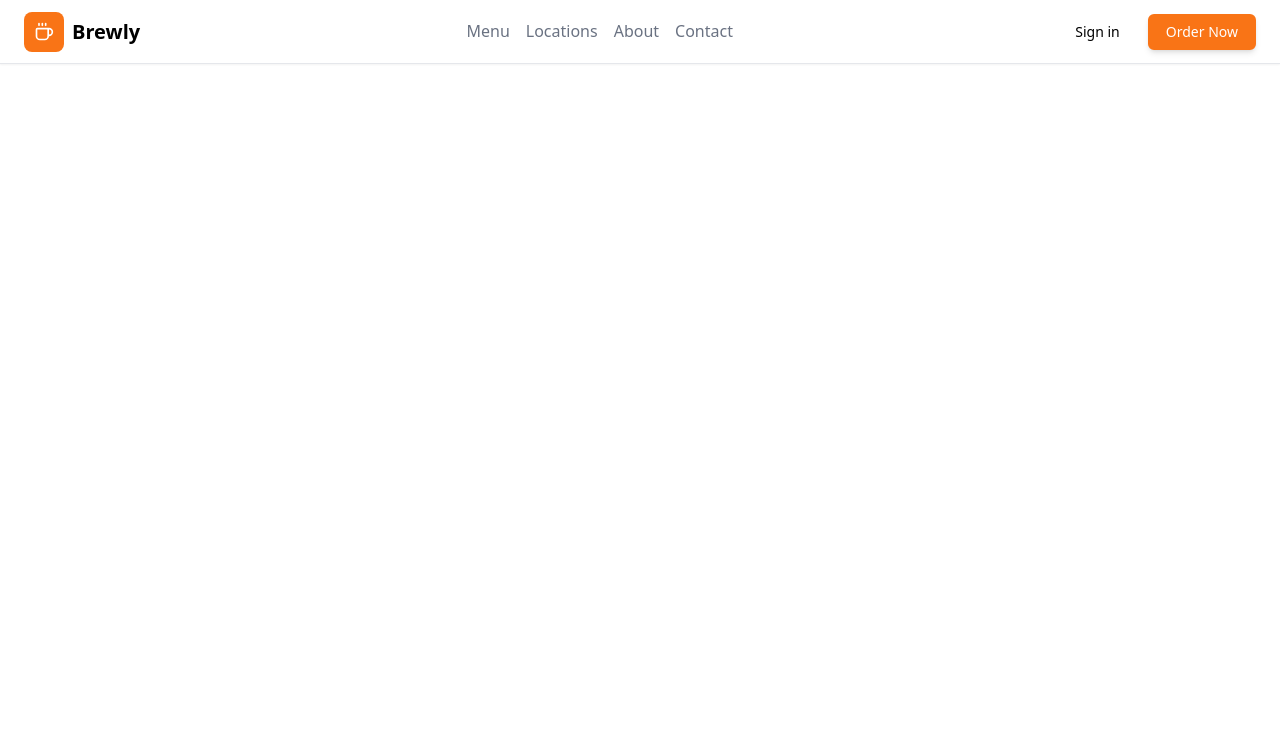
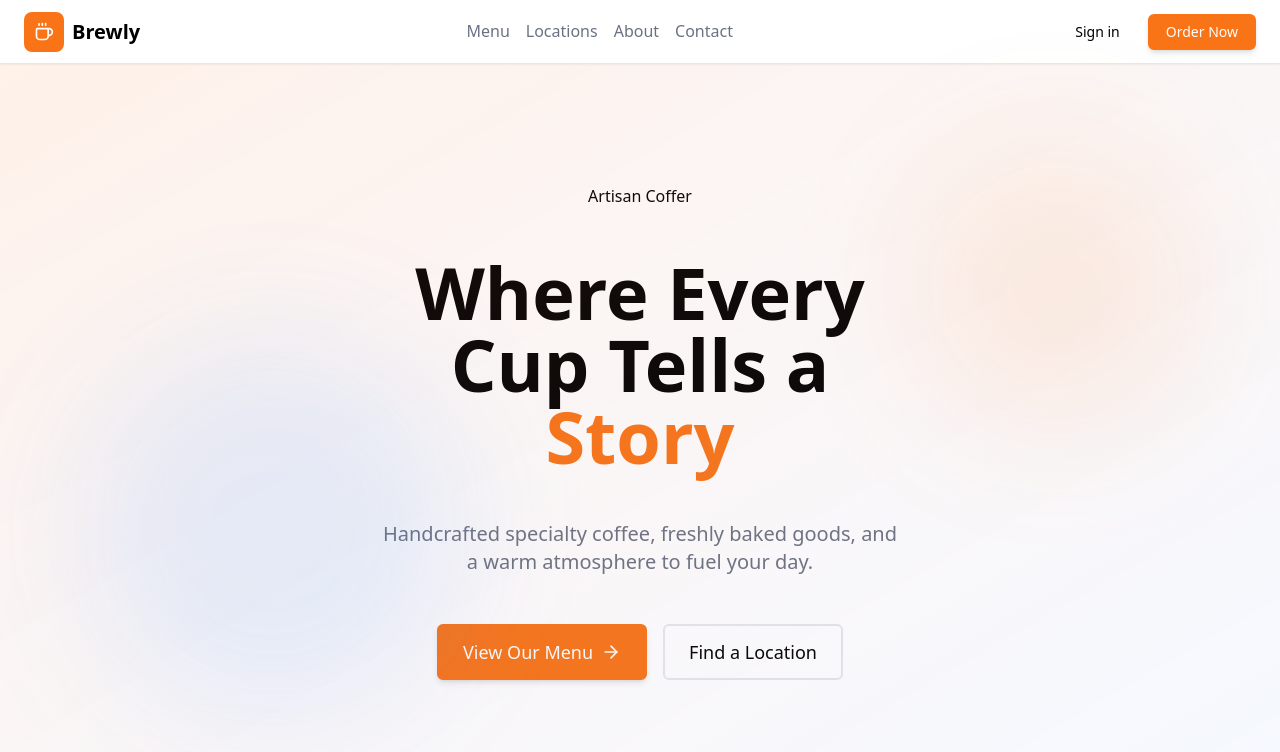
Before and after one commit to LWojtek/vue-3-practive, a Vue app: page / in a window 1280 px wide. Shown: the top 752 px of the page. Built offline with nearby package versions, Linux system fonts and the light colour scheme.

Commit message:
Feature: Hero component (wip)

```diff
--- a/src/App.vue
+++ b/src/App.vue
@@ -1,9 +1,12 @@
 <template>
   <Header />
+  <Hero />
+  <!-- <section class="h-screen bg-white" /> -->
 </template>
 
 <script setup>
 import Header from "./components/Header.vue";
+import Hero from "./components/Hero.vue";
 </script>
 
 <style scoped></style>
--- a/src/components/Header.vue
+++ b/src/components/Header.vue
@@ -1,5 +1,7 @@
 <template>
-  <header class="border-b border-gray-200 shadow-xs h-16">
+  <header
+    class="sticky top-0 bg-white/75 backdrop-blur-sm border-b border-gray-200 shadow-xs header-h"
+  >
     <div
       class="max-w-7xl px-2 sm:px-4 lg:px-6 mx-auto flex justify-between h-full items-center"
     >
--- /dev/null
+++ b/src/components/Hero.vue
@@ -0,0 +1,39 @@
+<template>
+  <section
+    class="flex items-stretch relative h-[calc(100vh-var(--header-height))]"
+  >
+    <!-- BG -->
+    <div
+      class="pointer-events-none absolute inset-0 bg-gradient-to-br from-pumpkin-500/10 via-background to-blue-500/5"
+    />
+    <div
+      class="pointer-events-none absolute top-20 right-20 w-72 h-72 bg-pumpkin-500/10 rounded-full blur-3xl"
+    />
+    <div
+      class="pointer-events-none absolute bottom-20 left-20 w-96 h-96 bg-blue-500/10 rounded-full blur-3xl"
+    />
+
+    <!-- Content -->
+    <div
+      class="max-w-7xl text-center px-2 sm:px-4 lg:px-6 mx-auto flex items-center"
+    >
+      <div class="flex flex-col items-center gap-12">
+        <div>Artisan Coffer</div>
+        <h1 class="text-7xl font-bold max-w-[13ch]">
+          Where Every Cup Tells a <span class="text-pumpkin-500">Story</span>
+        </h1>
+        <p class="text-xl text-gray-500 max-w-[45ch]">
+          Handcrafted specialty coffee, freshly baked goods, and a warm
+          atmosphere to fuel your day.
+        </p>
+        <div class="flex items-center gap-4">
+          <Button size="lg" label="View Our Menu" show-icon />
+          <Button size="lg" variant="3" label="Find a Location" />
+        </div>
+      </div>
+    </div>
+  </section>
+</template>
+<script setup>
+import Button from "./Button.vue";
+</script>
--- a/src/style.css
+++ b/src/style.css
@@ -13,3 +13,16 @@
   --color-pumpkin-900: #7c2d12;
   --color-pumpkin-950: #431407;
 }
+
+:root {
+  --header-height: 4rem;
+}
+@media screen and (max-width: 768px) {
+  :root {
+    --header-height: 3rem;
+  }
+}
+
+.header-h {
+  height: var(--header-height);
+}
```
